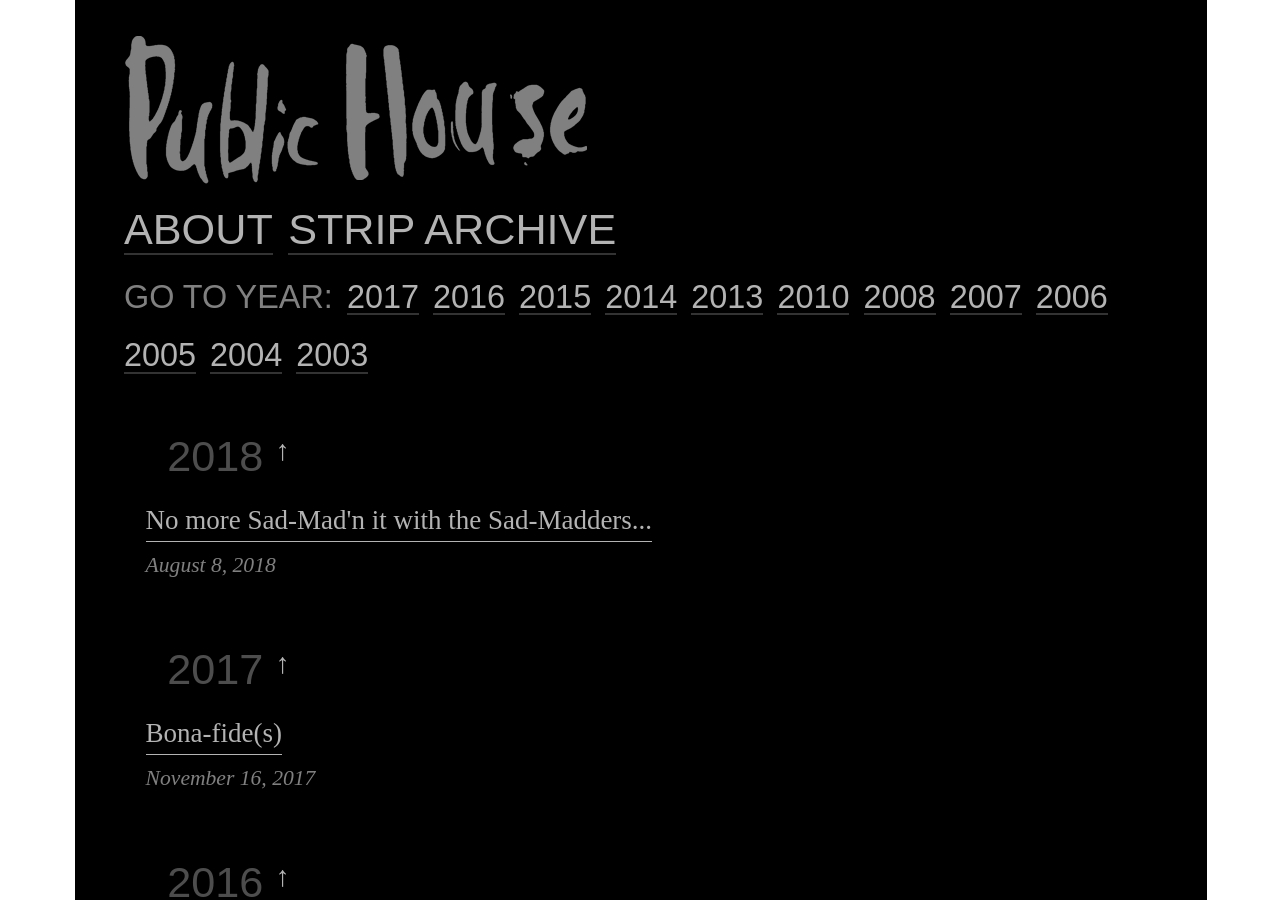
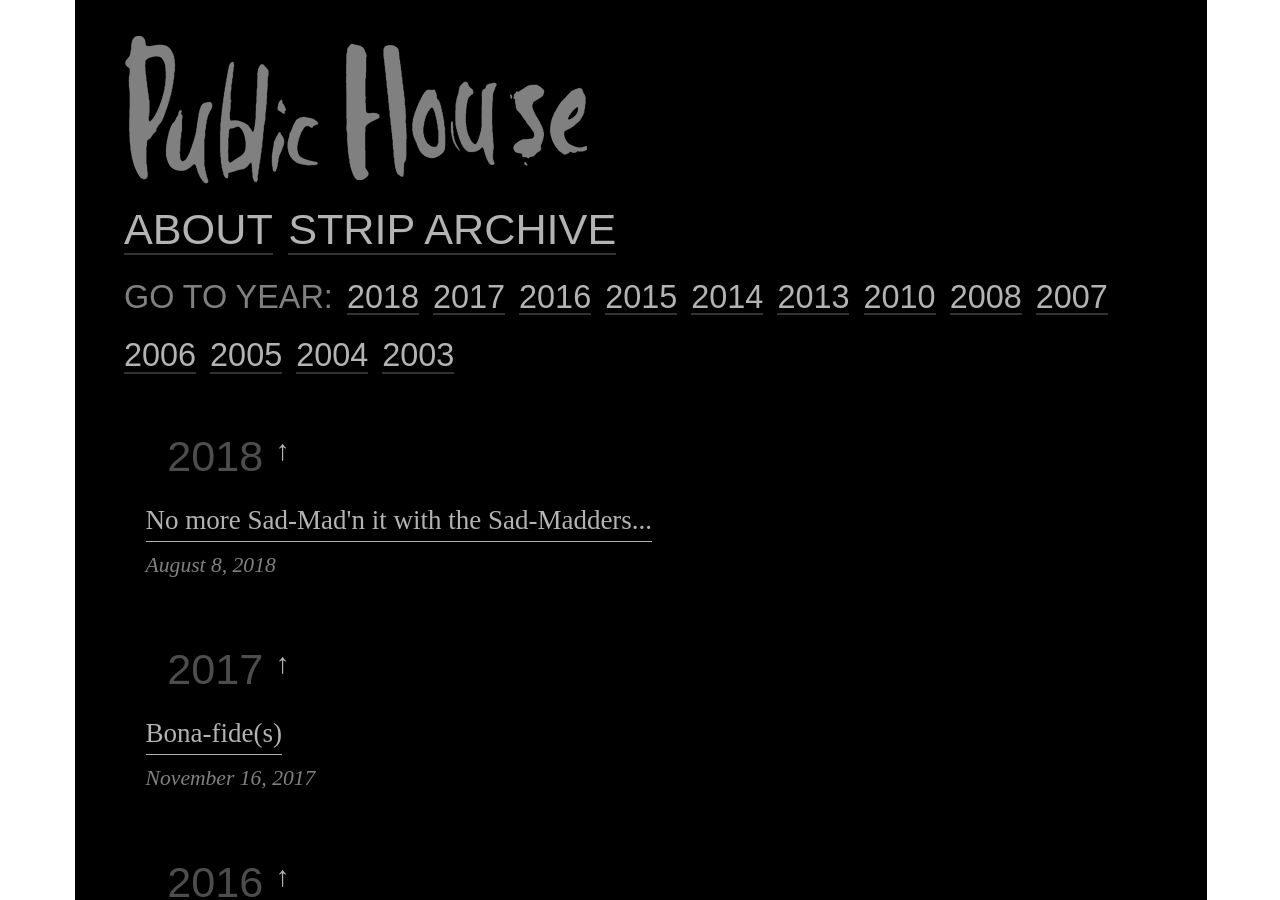
Before and after one commit to thepru/publichouse, a Jekyll site: the page built from strips/index.md, in a window 1280 px wide and 900 px high. Built offline with Jekyll 4.4.1, drawn with Linux system fonts in a browser that asks for light colours.

Commit message:
rake cleanup, add 2018 to archive page

```diff
--- a/strips/index.md
+++ b/strips/index.md
@@ -8,6 +8,7 @@ group: "navigation"
 <nav class="navArchive">
 	<ul>
 		<li>Go to Year:</li>
+		<li><a href="#2018">2018</a></li>
 		<li><a href="#2017">2017</a></li>
 		<li><a href="#2016">2016</a></li>
 		<li><a href="#2015">2015</a></li>
```
Also changed, not shown: Gemfile.lock, 1 other file.
